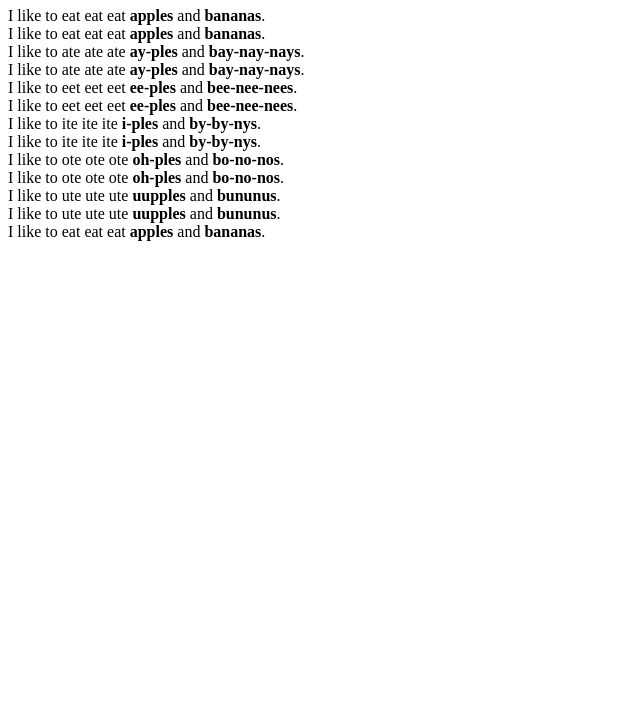
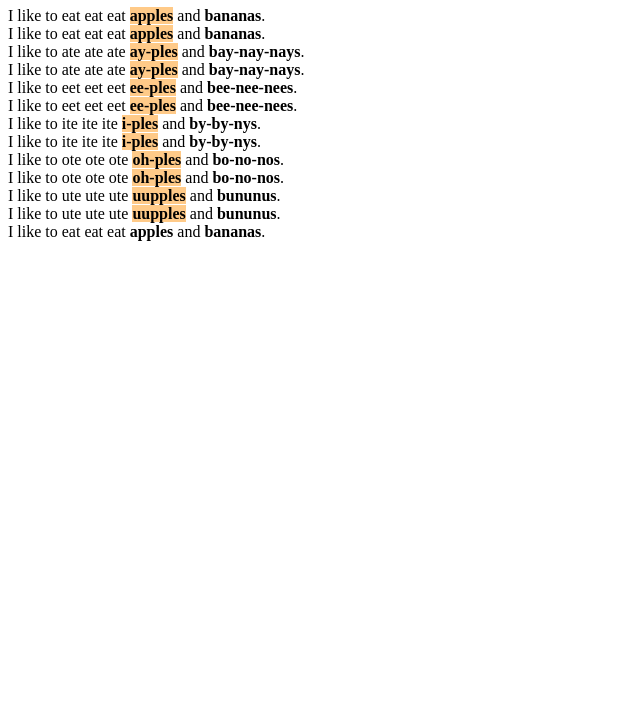
Before and after one commit to icey7890/2-3-CSS-Selecting-by-Class, a plain HTML site: page index.html in a window 1280 px wide. Shown: the part 73-800 px from the top of the page, without its empty margins (0-640 px from the left). Drawn offline with Linux system fonts and the light colour scheme.

Commit message:
classin da apples

```diff
--- a/index.html
+++ b/index.html
@@ -4,7 +4,9 @@
         <meta charset="utf-8">
         <title>Challenge: Apples and bananas classes</title>
         <style>
-
+           .apples {
+            background-color: rgb(255, 202, 136);
+        }
         </style>
     </head>
     <body>
```
